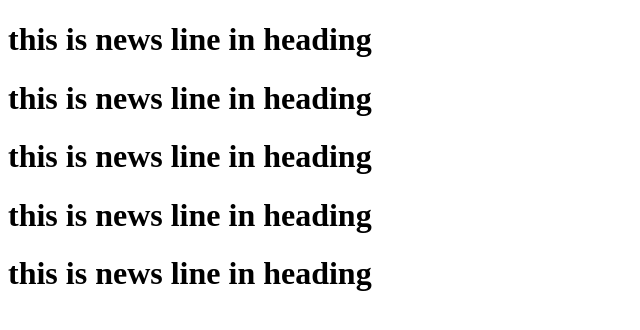
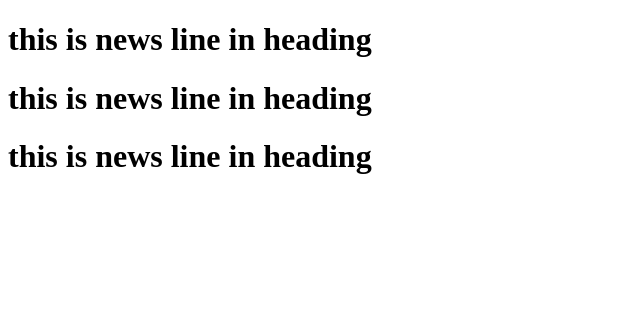
Before and after one commit to shrijan00003/git-tutorial, a plain HTML site: page index.html in a window 1280 px wide. Shown: the whole page, without its empty margins (0-640 px from the left). Drawn offline with Linux system fonts and the light colour scheme.

Commit message:
some headings are deleted

```diff
--- a/index.html
+++ b/index.html
@@ -7,8 +7,6 @@
 	<h1>this is news line in heading</h1>
 	<h1>this is news line in heading</h1>
 	<h1>this is news line in heading</h1>
-	<h1>this is news line in heading</h1>
-	<h1>this is news line in heading</h1>
 
 
 </body>
```
